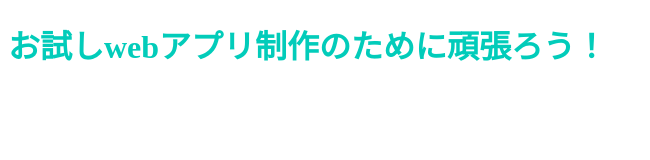
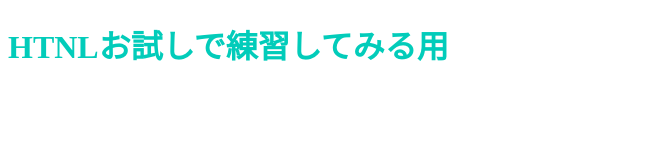
Before and after one commit to miurahayato0522/webaplication_practice, a plain HTML site: page index.html in a window 1280 px wide. Shown: the whole page, without its empty margins (0-650 px from the left). Drawn offline with Linux system fonts and the light colour scheme.

Commit message:
Update index.html

```diff
--- a/index.html
+++ b/index.html
@@ -6,6 +6,6 @@
     <link rel="stylesheet" href="stylesheet.css">
   </head>
   <body>
-    <h1 class="title">お試しwebアプリ制作のために頑張ろう！</h1>
+    <h1 class="title">HTNLお試しで練習してみる用</h1>
   </body>
 </html>
```
